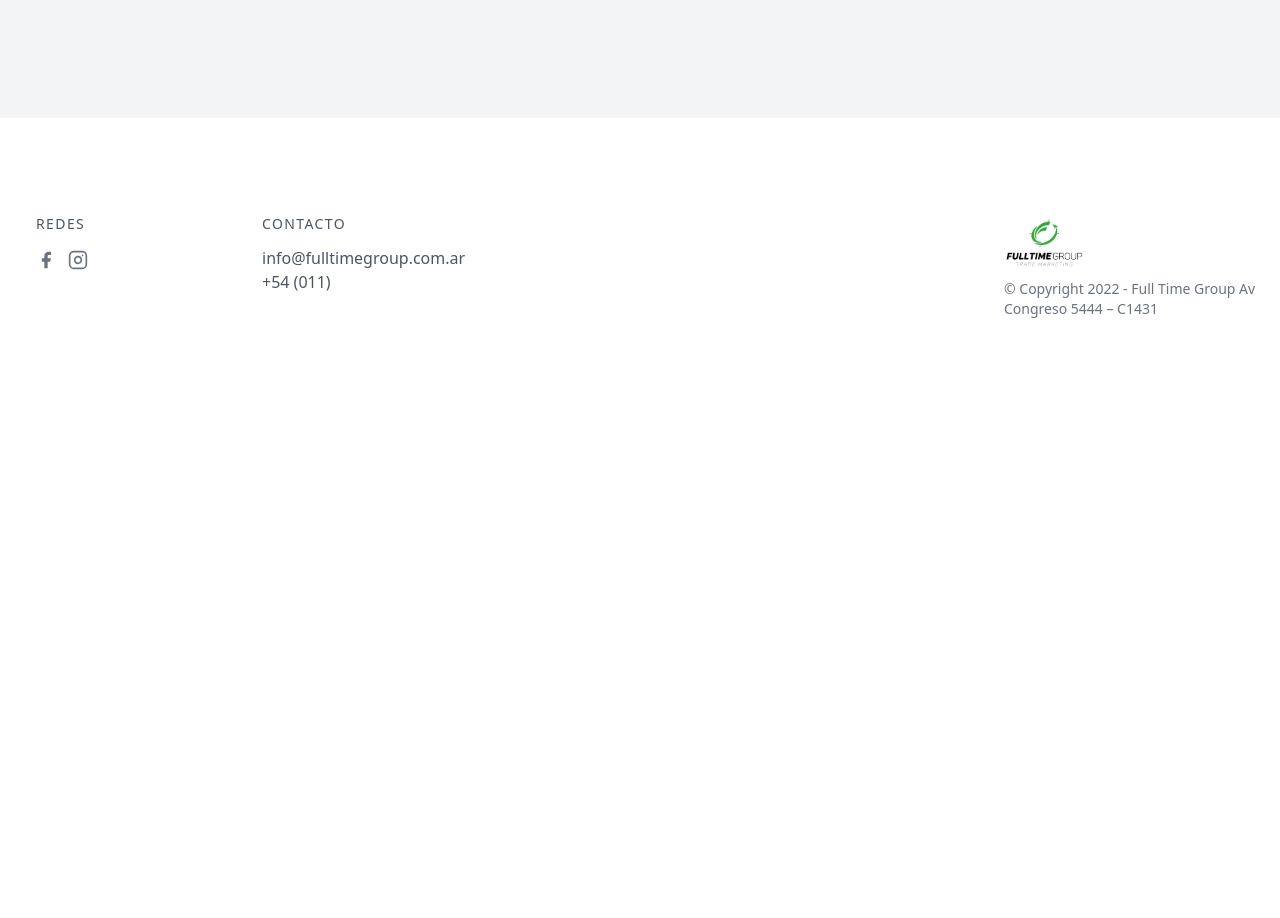
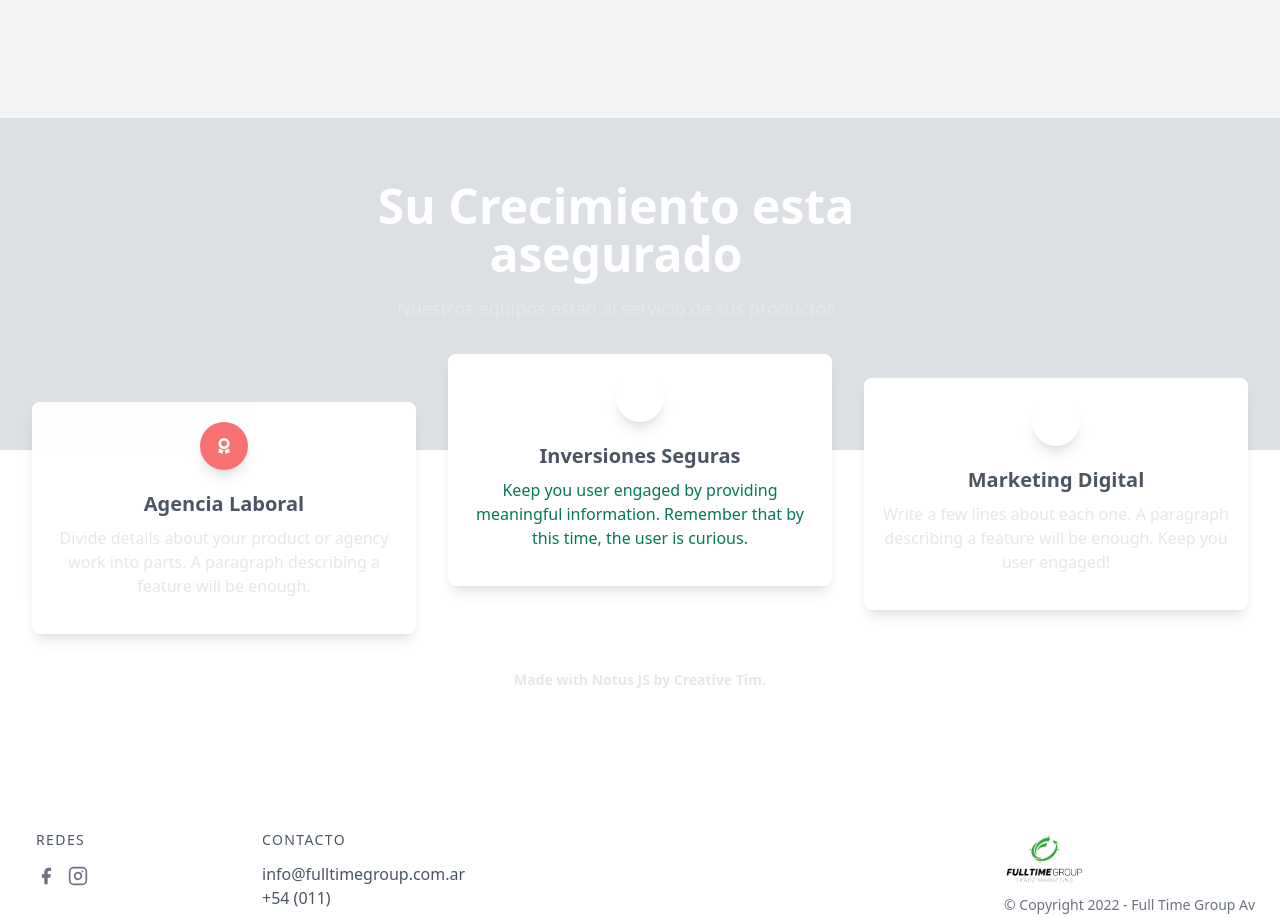
Before and after one commit to mariandev520/ftmercha, a Next.js app: page / in a window 1280 px wide. Shown: the part 1562-2480 px from the top of the page. Before the commit the page ends 1977 px from the top, so only its background shows below. Built offline with nearby package versions, Linux system fonts and the light colour scheme.

Commit message:
beta23 Suma En Layout seccion

```diff
--- a/components/layout/Layout.js
+++ b/components/layout/Layout.js
@@ -3,12 +3,21 @@ import Head from "next/head";
 import Footer from "./Footer";
 import Navbar from "./Navbar";
 import Scroll from "../Scroll";
+import "animate.css";
 
 const Layout = ({ children, header = true }) => {
   return (
     <>
       <Head>
+
         <title>FULLTIMEGROUP</title>
+
+
+
+
+
+
+
         <link
           rel="stylesheet"
           href="https://cdnjs.cloudflare.com/ajax/libs/normalize/8.0.1/normalize.min.css"
@@ -21,7 +30,10 @@ const Layout = ({ children, header = true }) => {
           rel="stylesheet"
           href="https://cdnjs.cloudflare.com/ajax/libs/font-awesome/5.15.2/css/all.min.css"
         />
+
+
       </Head>
+
       {header && (
         <header>
           <Navbar />
@@ -30,6 +42,96 @@ const Layout = ({ children, header = true }) => {
       <main>{children}</main>
 
       <footer>
+
+
+
+<section className="animate__animated animate__backInUp
+ animate__delay-2s "
+ class="relative  bg-blueGray-50">
+<div class="relative pt-16 pb-32 flex content-center items-center justify-center min-h-screen-75">
+        <div class="absolute top-0 w-full h-full bg-center bg-cover"
+          >
+          <span id="blackOverlay" class="w-full h-full absolute opacity-75 bg-gray-300"></span>
+        </div>
+        <div class="container relative mx-auto">
+          <div class="items-center flex flex-wrap">
+            <div class="w-full lg:w-6/12 px-4 ml-auto mr-auto text-center">
+              <div class="pr-12">
+                <h1 class="text-white font-semibold text-5xl">
+                 Su Crecimiento esta asegurado
+                </h1>
+                <p class="mt-4 text-lg text-blueGray-200">
+                  Nuestros equipos estan al servicio de sus productos
+                </p>
+              </div>
+            </div>
+          </div>
+        </div>
+        <div class="top-auto bottom-0 left-0 right-0 w-full absolute pointer-events-none overflow-hidden h-70-px">
+          <svg class="absolute bottom-0 overflow-hidden" xmlns="http://www.w3.org/2000/svg" preserveAspectRatio="none" version="1.1" viewBox="0 0 2560 100" x="0" y="0">
+            <polygon class="text-blueGray-200 fill-current" points="2560 0 2560 100 0 100"></polygon>
+          </svg>
+        </div>
+      </div>
+      <section  class=" pb-10 bg-blueGray-200 -mt-24 animate__animated animate__pulse animate__slow 1s animate__infinite">
+        <div class="container mx-auto px-4">
+          <div class="flex flex-wrap">
+            <div class="lg:pt-12 pt-6 w-full md:w-4/12 px-4 text-center">
+              <div class="relative flex flex-col min-w-0 break-words bg-white w-full mb-8 shadow-lg rounded-lg">
+                <div class="px-4 py-5 flex-auto">
+                  <div class="text-white p-3 text-center inline-flex items-center justify-center w-12 h-12 mb-5 shadow-lg rounded-full bg-red-400">
+                    <i class="fas fa-award"></i>
+                  </div>
+                  <h6 class="text-xl text-gray-600  font-semibold">Agencia Laboral</h6>
+                  <p class="mt-2 mb-4 text-blueGray-500">
+                    Divide details about your product or agency work into parts.
+                    A paragraph describing a feature will be enough.
+                  </p>
+                </div>
+              </div>
+            </div>
+            <div class="w-full md:w-4/12 px-4 text-center ">
+              <div class="relative flex flex-col min-w-0 break-words bg-white w-full mb-8 shadow-lg rounded-lg">
+                <div class="px-4 py-5 flex-auto">
+                  <div class="text-white p-3 text-center inline-flex items-center justify-center w-12 h-12 mb-5 shadow-lg rounded-full bg-lightBlue-400">
+                    <i class="fas fa-retweet"></i>
+                  </div>
+                  <h6 class="text-xl text-gray-600 font-semibold">Inversiones Seguras</h6>
+                  <p class="mt-2 mb-4 text-green-700">
+                    Keep you user engaged by providing meaningful information.
+                    Remember that by this time, the user is curious.
+                  </p>
+                </div>
+              </div>
+            </div>
+            <div  class="pt-6 w-full md:w-4/12 px-4 text-center">
+              <div class="relative flex flex-col min-w-0 break-words bg-white w-full mb-8 shadow-lg rounded-lg">
+                <div class="px-4 py-5 flex-auto">
+                  <div class="text-white p-3 text-center inline-flex items-center justify-center w-12 h-12 mb-5 shadow-lg rounded-full bg-emerald-400">
+                    <i class="fas fa-fingerprint"></i>
+                  </div>
+                  <h6  class="text-xl  text-gray-600  font-semibold">Marketing Digital</h6>
+                  <p class="mt-2 mb-4 text-blueGray-500">
+                    Write a few lines about each one. A paragraph describing a
+                    feature will be enough. Keep you user engaged!
+                  </p>
+                </div>
+              </div>
+            </div>
+          </div>
+
+            </div>
+  <div class="container mx-auto px-4">
+    <div class="flex flex-wrap items-center md:justify-between justify-center">
+      <div class="w-full md:w-6/12 px-4 mx-auto text-center">
+        <div class="text-sm text-blueGray-500 font-semibold py-1">
+          Made with <a href="https://www.creative-tim.com/product/notus-js" class="text-blueGray-500 hover:text-gray-800" target="_blank">Notus JS</a> by <a href="https://www.creative-tim.com" class="text-blueGray-500 hover:text-blueGray-800" target="_blank"> Creative Tim</a>.
+        </div>
+      </div>
+    </div>
+  </div>
+</section>
+      </section>
         <Footer />
       </footer>
       <Scroll />
--- a/components/layout/Navbar.js
+++ b/components/layout/Navbar.js
@@ -46,7 +46,7 @@ const Navbar = () => {
                 </Link>
               </li>
               <li className="nav-item pr-10">
-                <Link href="/euro">
+                <Link href="/promociones ">
                   <a className="px-3 py-2 flex items-center text-lg text-green-500 hover:opacity-75 cursor-pointer">
                    Promociones y Eventos
                   </a>
--- a/pages/index.js
+++ b/pages/index.js
@@ -14,9 +14,11 @@ const Index = () => {
   return (
     <div className="text-gray-200">
       <Layout>
-        <Navbar />
+        <Navbar  />
+
 
         <Slide />
+
 
         <section className=" body-font bg-gray-100">
           <div className="container px-5 md:py-24 py-12 mx-auto flex flex-wrap">
@@ -82,6 +84,7 @@ const Index = () => {
             </div>
           </div>
         </section>
+
       </Layout>
     </div>
   );
```
